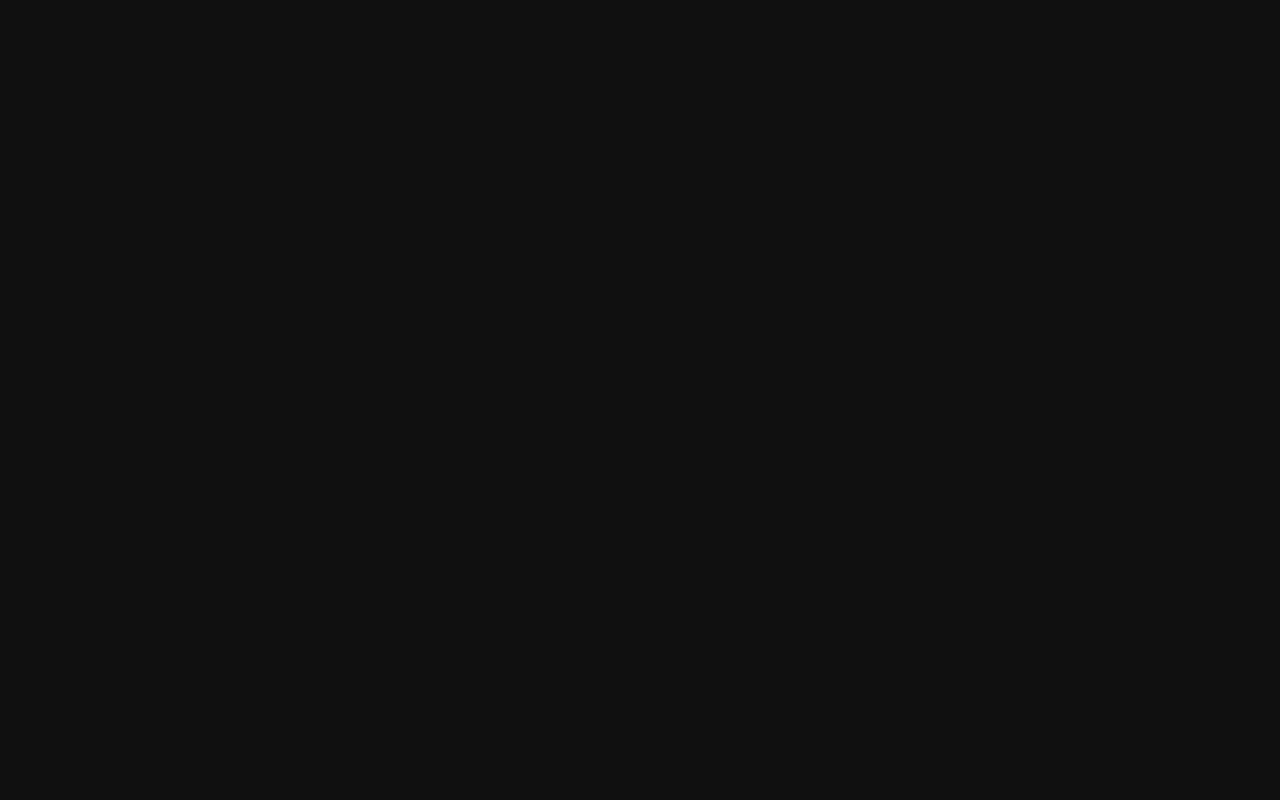
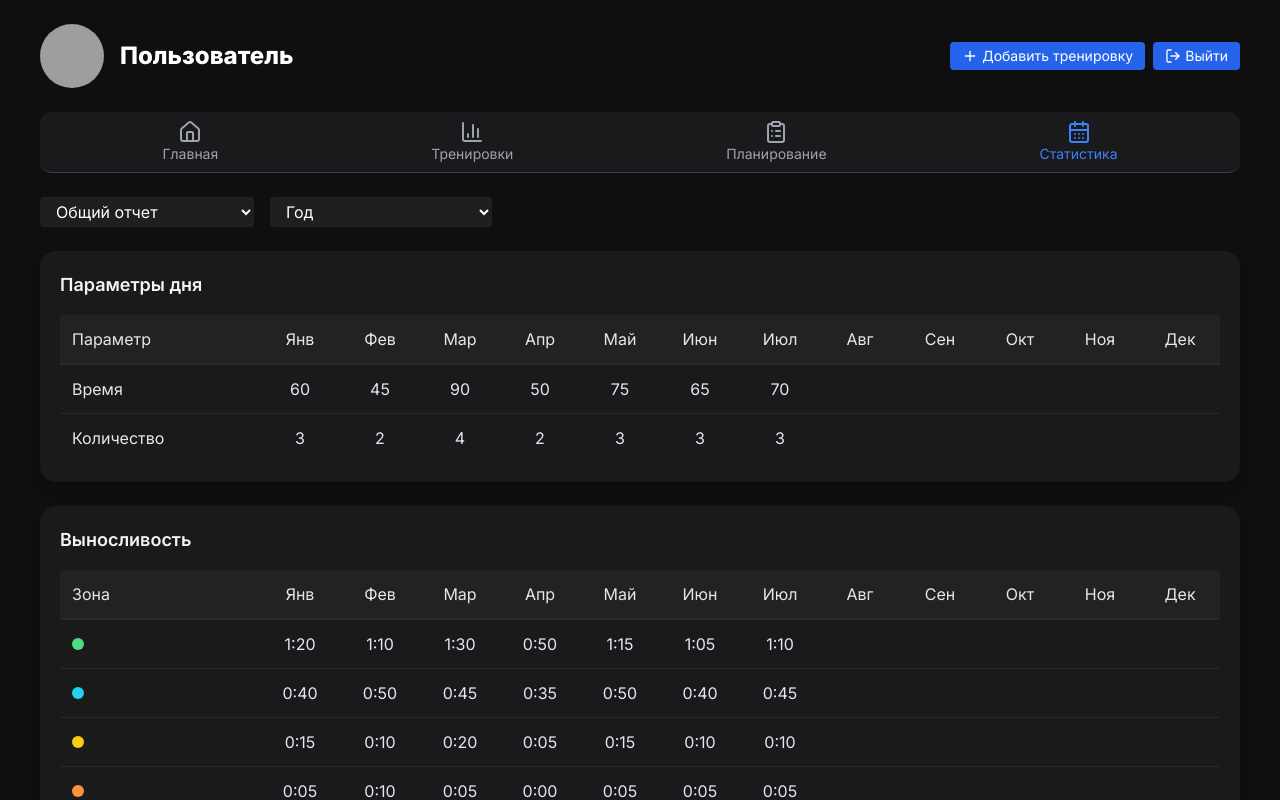
Before and after one commit to mbaliabin/dagbook-test, a React (Vite) app in the folder fasx-frontend/: page /statistics in a window 1280 px wide. Shown: the top 800 px of the page. Built offline with nearby package versions, Linux system fonts and the light colour scheme; grey boxes are pictures that could not be loaded.

Commit message:
Доработка StatisticsPage.tsx 340

```diff
--- a/fasx-frontend/src/pages/StatisticsPage.tsx
+++ b/fasx-frontend/src/pages/StatisticsPage.tsx
@@ -40,14 +40,11 @@ export default function StatsPage() {
   const [dateRange, setDateRange] = React.useState<{
     startDate: Date;
     endDate: Date;
-  }>(
-    {
-      startDate: dayjs("2025-01-01").toDate(),
-      endDate: dayjs("2025-12-31").toDate(),
-    }
-  );
-  const [showDateRangePicker, setShowDateRangePicker] =
-    React.useState(false);
+  }>({
+    startDate: dayjs("2025-01-01").toDate(),
+    endDate: dayjs("2025-12-31").toDate(),
+  });
+  const [showDateRangePicker, setShowDateRangePicker] = React.useState(false);
 
   const totals = {
     trainingDays: 83,
@@ -302,7 +299,7 @@ export default function StatsPage() {
                     className="p-3 text-center bg-[#1f1f1f] flex-none"
                     style={{ width: totalColWidth }}
                   >
-                    {table.totalKey === "distance" ? row.total : row.total}
+                    {row.total}
                   </div>
                 </div>
               ))}
@@ -322,16 +319,8 @@ export default function StatsPage() {
                       className="p-3 text-center flex-none"
                       style={{ width: colWidth }}
                     >
-                      {table.title === "Параметры дня"
-                        ? "—"
-                        : table.title === "Дистанция по видам тренировок"
-                        ? (() => {
-                            const sum = filteredDistanceTypes.reduce(
-                              (acc, r) => acc + (r.months[idx] || 0),
-                              0
-                            );
-                            return sum;
-                          })()
+                      {table.title === "Дистанция по видам тренировок"
+                        ? filteredDistanceTypes.reduce((acc, r) => acc + (r.months[idx] || 0), 0)
                         : sumColumn(table.data, idx)}
                     </div>
                   ))}
@@ -392,68 +381,130 @@ export default function StatsPage() {
     .filter((t) => (t.months || []).some((v) => Number(v) > 0))
     .map((t) => t.type);
 
-  // --- NEW: hovered state для подсветки ---
-  const [hoveredBar, setHoveredBar] = React.useState<string | null>(null);
-
-  const shadeColor = (color: string, percent: number) => {
-    const f = parseInt(color.slice(1), 16);
-    const t = percent < 0 ? 0 : 255;
-    const p = Math.abs(percent) / 100;
-    const R = f >> 16;
-    const G = (f >> 8) & 0x00ff;
-    const B = f & 0x0000ff;
-    const newColor =
-      "#" +
-      (
-        0x1000000 +
-        (Math.round((t - R) * p) + R) * 0x10000 +
-        (Math.round((t - G) * p) + G) * 0x100 +
-        (Math.round((t - B) * p) + B)
-      )
-        .toString(16)
-        .slice(1);
-    return newColor;
-  };
-
   return (
     <div className="min-h-screen bg-[#0f0f0f] text-gray-200 p-6 w-full">
       <div className="max-w-[1600px] mx-auto space-y-6 px-4">
-        {/* ... HEADER, MENU, REPORT/PERIOD, TOTALSUM остаются без изменений ... */}
+        <div className="flex flex-col md:flex-row md:items-center md:justify-between gap-4 mb-4 w-full">
+          <div className="flex items-center space-x-4">
+            <img
+              src="/profile.jpg"
+              alt="Avatar"
+              className="w-16 h-16 rounded-full object-cover"
+            />
+            <div>
+              <h1 className="text-2xl font-bold text-white">{name}</h1>
+            </div>
+          </div>
 
-        {reportType === "Общая дистанция" && (
-          <>
-            <div className="bg-[#1a1a1d] p-5 rounded-2xl shadow-lg">
-              <h2 className="text-lg font-semibold mb-4 text-gray-100">Общая дистанция по видам тренировок</h2>
+          <div className="flex items-center space-x-2 flex-wrap">
+            <button className="bg-blue-600 hover:bg-blue-700 text-white text-sm px-3 py-1 rounded flex items-center">
+              <Plus className="w-4 h-4 mr-1" /> Добавить тренировку
+            </button>
 
-              <div className="h-72 w-full">
-                <ResponsiveContainer width="100%" height="100%">
-                  <BarChart data={stackedDistanceData} margin={{ left: 0, right: 0 }}>
-                    <XAxis dataKey="month" axisLine={false} tickLine={false} tick={{ fill: "#888", fontSize: 12 }} />
-                    <Tooltip
-                      formatter={(value: any, name: any) => [`${value} км`, name]}
-                      wrapperStyle={{ backgroundColor: "#1f1f1f", border: "1px solid #333" }}
-                    />
-                    <Legend wrapperStyle={{ color: "#ddd" }} />
-                    {activeDistanceTypes.map((type) => (
-                      <Bar
-                        key={type}
-                        dataKey={type}
-                        stackId="distance"
-                        fill={hoveredBar === type ? shadeColor(distanceColors[type] || "#888", -20) : distanceColors[type] || "#888"}
-                        onMouseEnter={() => setHoveredBar(type)}
-                        onMouseLeave={() => setHoveredBar(null)}
-                        isAnimationActive={true}
-                        animationDuration={500}
-                        maxBarSize={Math.floor(1000 / Math.max(1, filteredMonths.length))}
-                      />
-                    ))}
-                  </BarChart>
-                </ResponsiveContainer>
-              </div>
+            <button
+              onClick={handleLogout}
+              className="bg-blue-600 hover:bg-blue-700 text-white text-sm px-3 py-1 rounded flex items-center"
+            >
+              <LogOut className="w-4 h-4 mr-1" /> Выйти
+            </button>
+          </div>
+        </div>
+
+        <div className="flex justify-around bg-[#1a1a1d] border-b border-gray-700 py-2 px-4 rounded-xl mb-6">
+          {menuItems.map((item) => {
+            const Icon = item.icon;
+            const isActive = location.pathname === item.path;
+            return (
+              <button
+                key={item.path}
+                onClick={() => navigate(item.path)}
+                className={`flex flex-col items-center text-sm transition-colors ${
+                  isActive ? "text-blue-500" : "text-gray-400 hover:text-white"
+                }`}
+              >
+                <Icon className="w-6 h-6" />
+                <span>{item.label}</span>
+              </button>
+            );
+          })}
+        </div>
+
+        <div className="flex flex-wrap gap-4 mb-4">
+          <select
+            className="bg-[#1f1f22] text-white px-3 py-1 rounded"
+            value={reportType}
+            onChange={(e) => setReportType(e.target.value)}
+          >
+            <option>Общий отчет</option>
+            <option>По видам активности</option>
+          </select>
+
+          <select
+            className="bg-[#1f1f22] text-white px-3 py-1 rounded"
+            value={periodType}
+            onChange={(e) =>
+              setPeriodType(e.target.value as "week" | "month" | "year" | "custom")
+            }
+          >
+            <option value="week">Неделя</option>
+            <option value="month">Месяц</option>
+            <option value="year">Год</option>
+            <option value="custom">Произвольный период</option>
+          </select>
+
+          {periodType === "custom" && (
+            <div>
+              <button
+                className="bg-[#1f1f22] text-white px-3 py-1 rounded"
+                onClick={() => setShowDateRangePicker(!showDateRangePicker)}
+              >
+                Выбрать диапазон
+              </button>
+              {showDateRangePicker && (
+                <div className="absolute z-50 mt-2">
+                  <DateRange
+                    locale={ru}
+                    ranges={[dateRange]}
+                    onChange={(range: any) =>
+                      setDateRange({
+                        startDate: range.selection.startDate,
+                        endDate: range.selection.endDate,
+                      })
+                    }
+                  />
+                  <button
+                    onClick={applyDateRange}
+                    className="bg-blue-600 hover:bg-blue-700 text-white px-3 py-1 rounded mt-2 w-full"
+                  >
+                    Применить
+                  </button>
+                </div>
+              )}
             </div>
-          </>
-        )}
+          )}
+        </div>
 
+        <div className="grid grid-cols-1 gap-6">
+          <TableSection
+            index={0}
+            table={{ title: "Параметры дня", data: [{ param: "Время", months: [60, 45, 90, 50, 75, 65, 70] }, { param: "Количество", months: [3, 2, 4, 2, 3, 3, 3] }] }}
+          />
+
+          <TableSection
+            index={1}
+            table={{ title: "Выносливость", data: filteredEnduranceZones }}
+          />
+
+          <TableSection
+            index={2}
+            table={{ title: "Тип активности", data: filteredMovementTypes }}
+          />
+
+          <TableSection
+            index={3}
+            table={{ title: "Дистанция по видам тренировок", data: filteredDistanceTypes }}
+          />
+        </div>
       </div>
     </div>
   );
```
